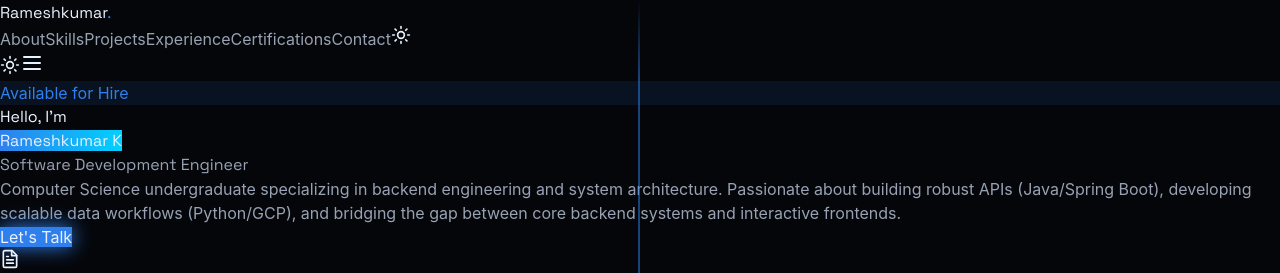
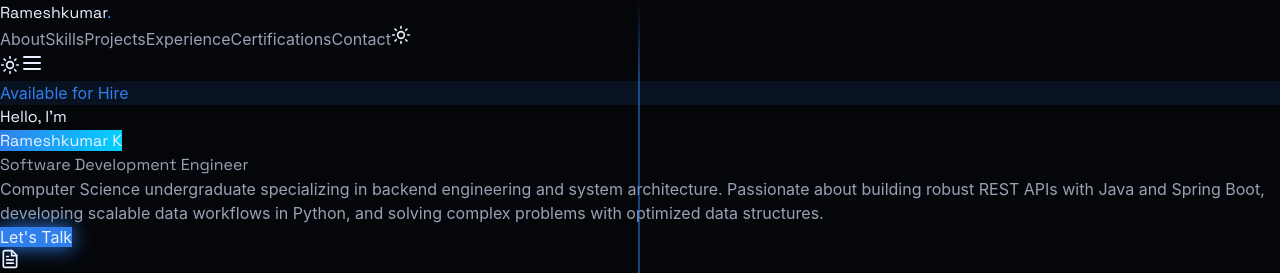
Before and after one commit to rameshkumark24/My-Portfolio, a React (Vite) app: page / in a window 1280 px wide. Shown: the top 273 px of the page. Built offline with nearby package versions, Linux system fonts and the light colour scheme; the HTML template or start-up script is replaced by a standard one; a web font is replaced by a local one.

Commit message:
Update resume tagline for clarity and detail

```diff
--- a/src/App.jsx
+++ b/src/App.jsx
@@ -30,7 +30,7 @@ import {
 const RESUME_DATA = {
   name: "Rameshkumar K",
   role: "Software Development Engineer",
-  tagline: "Computer Science undergraduate specializing in backend engineering and system architecture. Passionate about building robust APIs (Java/Spring Boot), developing scalable data workflows (Python/GCP), and bridging the gap between core backend systems and interactive frontends.",
+  tagline: "Computer Science undergraduate specializing in backend engineering and system architecture. Passionate about building robust REST APIs with Java and Spring Boot, developing scalable data workflows in Python, and solving complex problems with optimized data structures.",
   email: "rameshkumaroff@gmail.com",
   profileImage: "https://i.ibb.co/jvVWGRTv/Whats-App-Image-2025-12-06-at-3-21-53-PM.jpg",
   resumeLink: "https://drive.google.com/drive/folders/1JBDQXGWWhgc7Q3D0EZZ9gQKw_pZHBJ_y",
```
